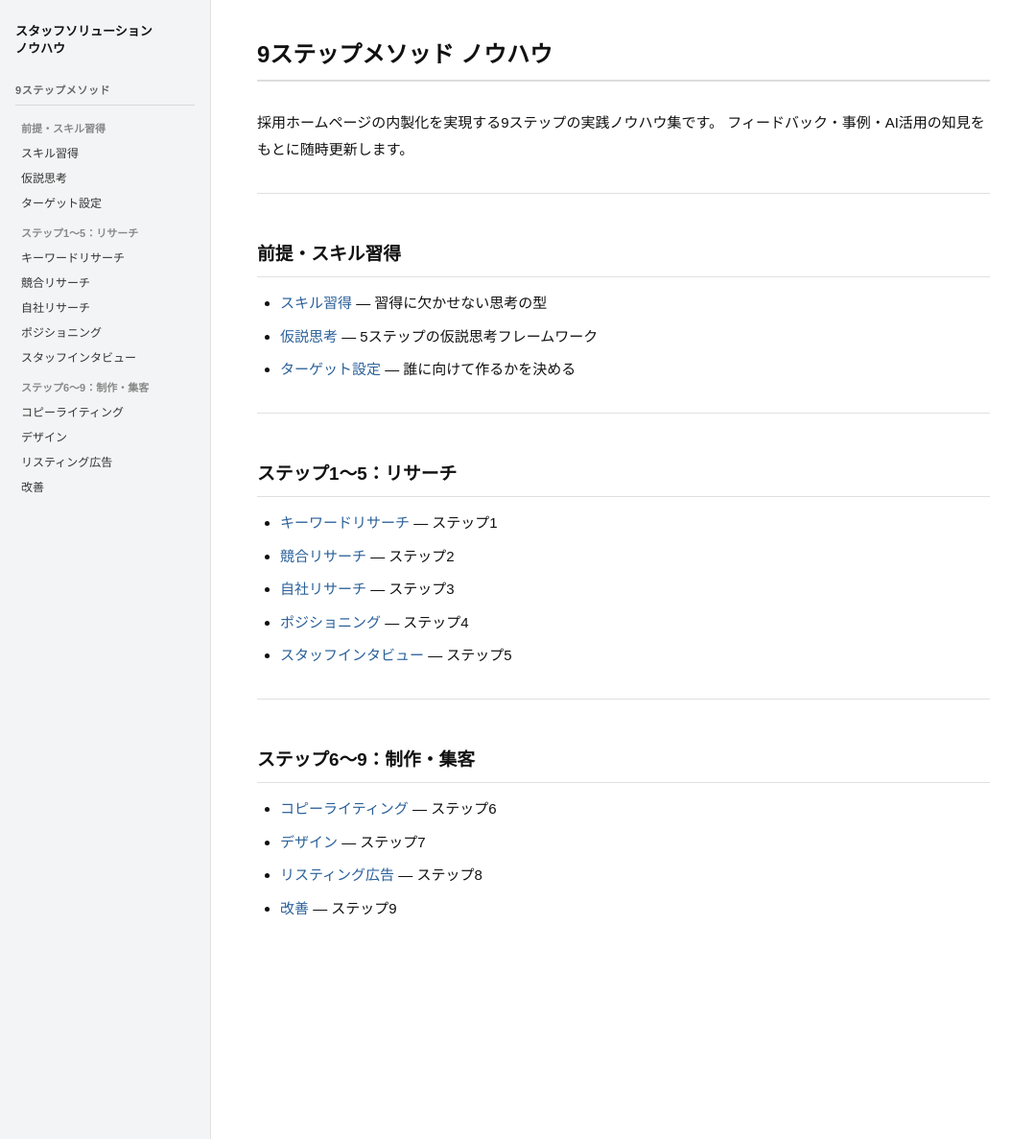
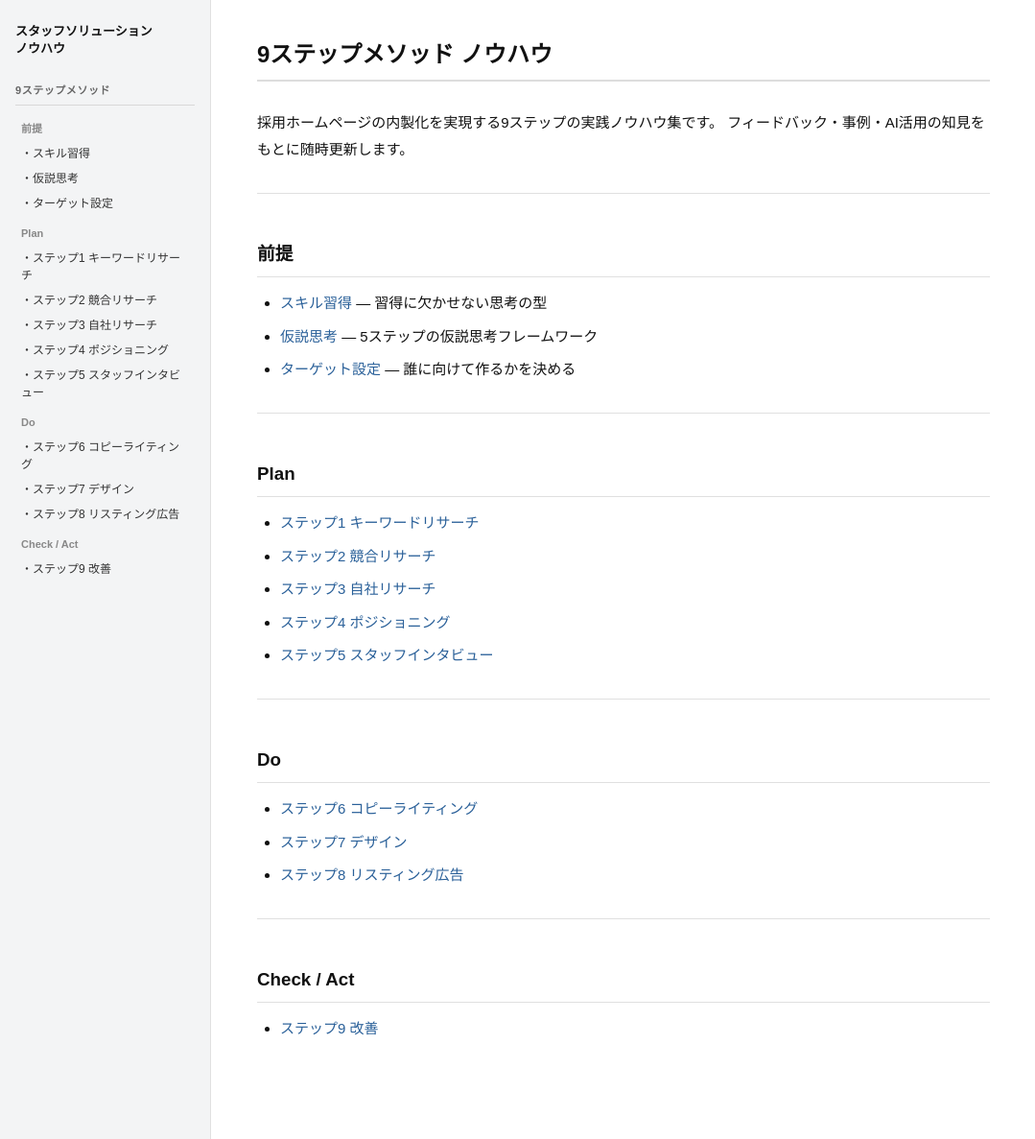
Before and after one commit to staffsolution/staffsolution-knowhow, a Jekyll site: the page built from 9ステップメソッド/index.md, in a window 1280 px wide and 1187 px high. Shown: the whole window at 96% size, without its empty margins (0-1079 px from the left). Built offline with Jekyll 4.4.1, drawn with Linux system fonts in a browser that asks for light colours; our own code applies the rules of GitHub Pages for plain Markdown files.

Commit message:
ナビ改善：前提/Plan/Do/Check Act・ステップ番号追加・点記号
Made-with: Cursor

```diff
--- a/9ステップメソッド/index.md
+++ b/9ステップメソッド/index.md
@@ -9,7 +9,7 @@ layout: default
 
 ---
 
-## 前提・スキル習得
+## 前提
 
 - [スキル習得](スキル習得) — 習得に欠かせない思考の型
 - [仮説思考](仮説思考) — 5ステップの仮説思考フレームワーク
@@ -17,19 +17,24 @@ layout: default
 
 ---
 
-## ステップ1〜5：リサーチ
+## Plan
 
-- [キーワードリサーチ](キーワードリサーチ) — ステップ1
-- [競合リサーチ](競合リサーチ) — ステップ2
-- [自社リサーチ](自社リサーチ) — ステップ3
-- [ポジショニング](ポジショニング) — ステップ4
-- [スタッフインタビュー](スタッフインタビュー) — ステップ5
+- [ステップ1 キーワードリサーチ](キーワードリサーチ)
+- [ステップ2 競合リサーチ](競合リサーチ)
+- [ステップ3 自社リサーチ](自社リサーチ)
+- [ステップ4 ポジショニング](ポジショニング)
+- [ステップ5 スタッフインタビュー](スタッフインタビュー)
 
 ---
 
-## ステップ6〜9：制作・集客
+## Do
 
-- [コピーライティング](コピーライティング) — ステップ6
-- [デザイン](デザイン) — ステップ7
-- [リスティング広告](リスティング広告) — ステップ8
-- [改善](改善) — ステップ9
+- [ステップ6 コピーライティング](コピーライティング)
+- [ステップ7 デザイン](デザイン)
+- [ステップ8 リスティング広告](リスティング広告)
+
+---
+
+## Check / Act
+
+- [ステップ9 改善](改善)
--- a/_includes/nav.html
+++ b/_includes/nav.html
@@ -6,21 +6,22 @@
   <div class="nav-section">
     <div class="nav-section-title">9ステップメソッド</div>
     <ul>
-      <li class="nav-year">前提・スキル習得</li>
-      <li><a href="{{ '/9ステップメソッド/スキル習得' | relative_url }}">スキル習得</a></li>
-      <li><a href="{{ '/9ステップメソッド/仮説思考' | relative_url }}">仮説思考</a></li>
-      <li><a href="{{ '/9ステップメソッド/ターゲット設定' | relative_url }}">ターゲット設定</a></li>
-      <li class="nav-year">ステップ1〜5：リサーチ</li>
-      <li><a href="{{ '/9ステップメソッド/キーワードリサーチ' | relative_url }}">キーワードリサーチ</a></li>
-      <li><a href="{{ '/9ステップメソッド/競合リサーチ' | relative_url }}">競合リサーチ</a></li>
-      <li><a href="{{ '/9ステップメソッド/自社リサーチ' | relative_url }}">自社リサーチ</a></li>
-      <li><a href="{{ '/9ステップメソッド/ポジショニング' | relative_url }}">ポジショニング</a></li>
-      <li><a href="{{ '/9ステップメソッド/スタッフインタビュー' | relative_url }}">スタッフインタビュー</a></li>
-      <li class="nav-year">ステップ6〜9：制作・集客</li>
-      <li><a href="{{ '/9ステップメソッド/コピーライティング' | relative_url }}">コピーライティング</a></li>
-      <li><a href="{{ '/9ステップメソッド/デザイン' | relative_url }}">デザイン</a></li>
-      <li><a href="{{ '/9ステップメソッド/リスティング広告' | relative_url }}">リスティング広告</a></li>
-      <li><a href="{{ '/9ステップメソッド/改善' | relative_url }}">改善</a></li>
+      <li class="nav-year">前提</li>
+      <li><a href="{{ '/9ステップメソッド/スキル習得' | relative_url }}">・スキル習得</a></li>
+      <li><a href="{{ '/9ステップメソッド/仮説思考' | relative_url }}">・仮説思考</a></li>
+      <li><a href="{{ '/9ステップメソッド/ターゲット設定' | relative_url }}">・ターゲット設定</a></li>
+      <li class="nav-year">Plan</li>
+      <li><a href="{{ '/9ステップメソッド/キーワードリサーチ' | relative_url }}">・ステップ1 キーワードリサーチ</a></li>
+      <li><a href="{{ '/9ステップメソッド/競合リサーチ' | relative_url }}">・ステップ2 競合リサーチ</a></li>
+      <li><a href="{{ '/9ステップメソッド/自社リサーチ' | relative_url }}">・ステップ3 自社リサーチ</a></li>
+      <li><a href="{{ '/9ステップメソッド/ポジショニング' | relative_url }}">・ステップ4 ポジショニング</a></li>
+      <li><a href="{{ '/9ステップメソッド/スタッフインタビュー' | relative_url }}">・ステップ5 スタッフインタビュー</a></li>
+      <li class="nav-year">Do</li>
+      <li><a href="{{ '/9ステップメソッド/コピーライティング' | relative_url }}">・ステップ6 コピーライティング</a></li>
+      <li><a href="{{ '/9ステップメソッド/デザイン' | relative_url }}">・ステップ7 デザイン</a></li>
+      <li><a href="{{ '/9ステップメソッド/リスティング広告' | relative_url }}">・ステップ8 リスティング広告</a></li>
+      <li class="nav-year">Check / Act</li>
+      <li><a href="{{ '/9ステップメソッド/改善' | relative_url }}">・ステップ9 改善</a></li>
     </ul>
   </div>
 </nav>
```
